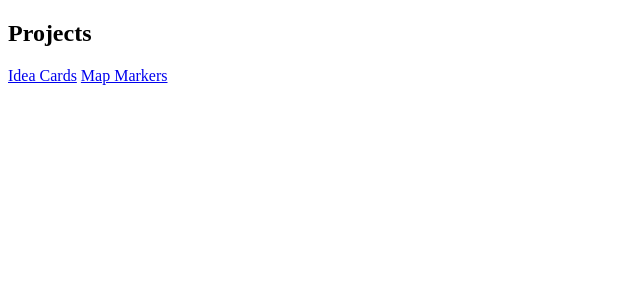
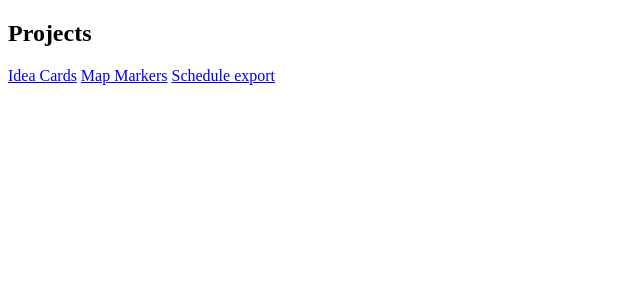
Before and after one commit to manuel2/manuel2.github.io, a Jekyll site: the page index.html, which Jekyll copies as it is, in a window 1280 px wide. Shown: the top 300 px of the page, without its empty margins (0-640 px from the left). Built offline with Jekyll 4.4.1, drawn with Linux system fonts in a browser that asks for light colours.

Commit message:
Update index.html

```diff
--- a/index.html
+++ b/index.html
@@ -37,5 +37,6 @@
     <h2>Projects</h2>
      <a href="https://manuel2.github.io/indexHendalCards.html">Idea Cards</a>
      <a href="https://manuel2.github.io/mapMarkers.html">Map Markers</a>
+     <a href="https://manuel2.github.io/schedexport.html">Schedule export</a>
   </body>
 </html>
```
